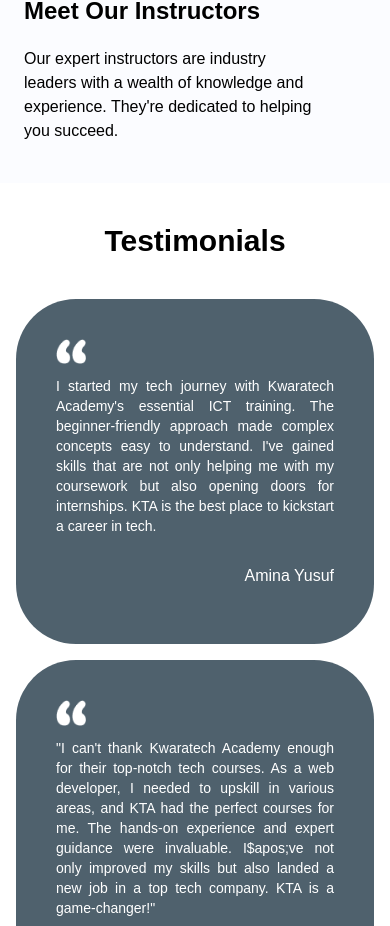
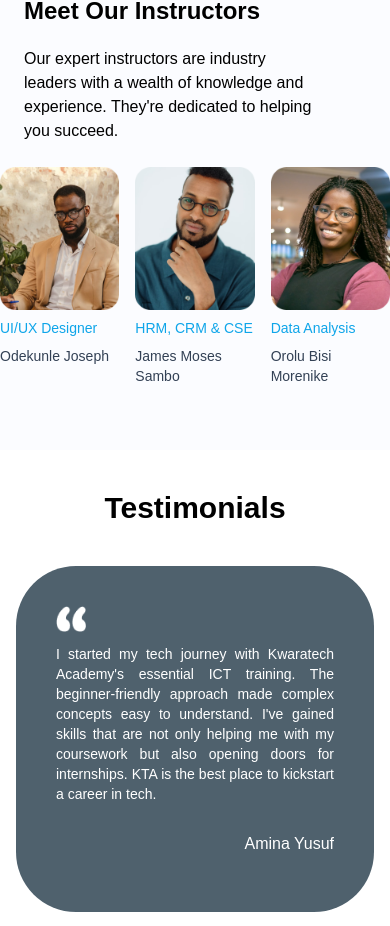
Before and after one commit to best2025j/next-dev, a Next.js app: page / in a window 390 px wide. Shown: the part 5152-6078 px from the top of the page. Built offline with nearby package versions, Linux system fonts and the light colour scheme; a web font is replaced by a local one.

Commit message:
fixed the image

```diff
--- a/components/carouselSections/Instructors.jsx
+++ b/components/carouselSections/Instructors.jsx
@@ -57,8 +57,8 @@
           </p>
         </div>
 
-        <div className="md:py-28 md:flex hidden">
-          <div className="grid grid-cols-1 md:grid-cols-3 gap-20 h-full w-full">
+        <div className="md:py-28">
+          <div className="md:grid grid-cols-1 md:grid-cols-3 gap-20 h-full w-full hidden">
             {staffData.map((item, index) => (
               <div key={index} className="py-6 space-y-2">
                 <Image src={item.image} alt="" width={500} height={500} />
@@ -75,7 +75,7 @@
             ))}
           </div>
 
-          <div className="md:hidden flex h-full w-full gap-4">
+          <div className="flex md:hidden flex-row h-full w-full gap-4">
             {visibleImages.map((item, index) => (
               <div key={index} className="py-6 space-y-2">
                 <Image src={item.image} alt="" width={500} height={500} />
```
